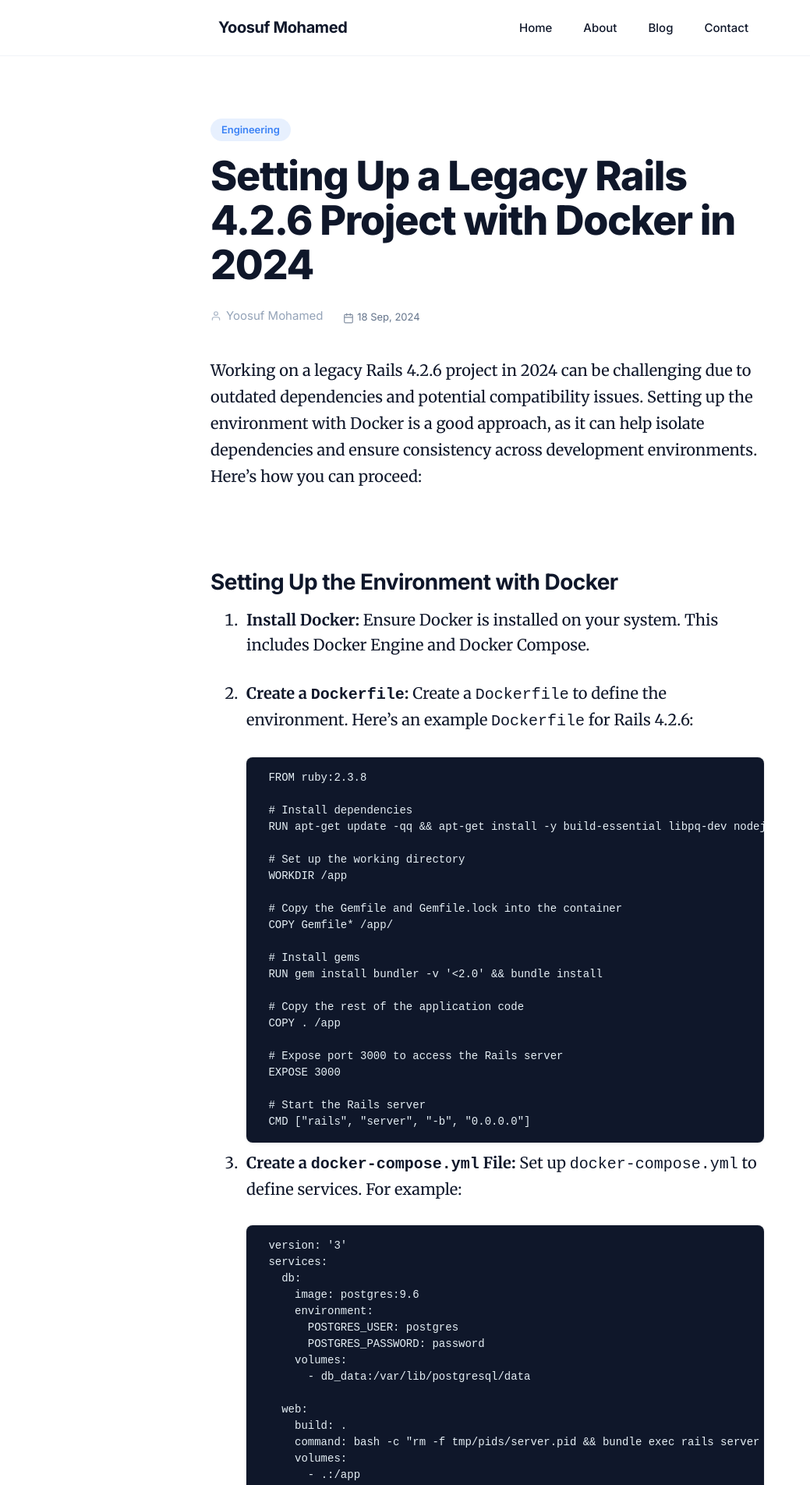
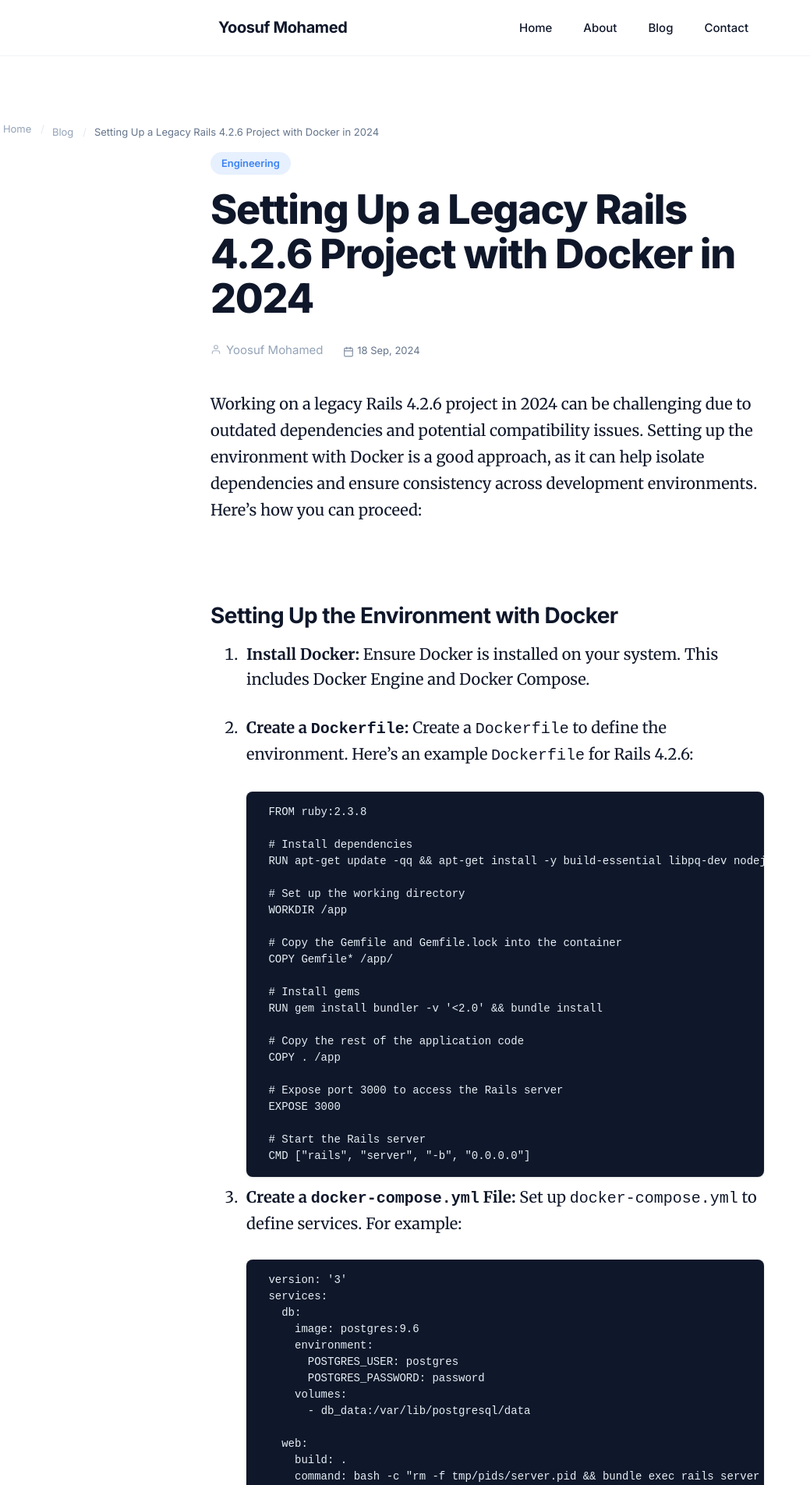
Before and after one commit to yoosuf/yoosuf.github.io, a Jekyll site: the page built from _posts/2024-09-18-working-on-rails-4-2-6-in-2024.md, in a window 1280 px wide. Shown: the top 1904 px of the page at 78% size, without its empty margins (0-1039 px from the left). Built offline with Jekyll 4.4.1, drawn with Linux system fonts in a browser that asks for light colours.

Commit message:
Add breadcrumbs for posts and pages
Adds a shared breadcrumbs include used on post, page, and blog index
layouts: a visible nav trail plus a matching BreadcrumbList JSON-LD
block for search-engine rich results.

```diff
--- /dev/null
+++ b/_includes/breadcrumbs.html
@@ -0,0 +1,55 @@
+{% comment %}
+  Renders a visible breadcrumb trail plus a matching BreadcrumbList JSON-LD block.
+  Expects `page` in scope. Trail is: Home > [Blog >] Current.
+{% endcomment %}
+{%- assign crumbs = "" | split: "" -%}
+{%- assign home_crumb = "Home|" | append: site.url | append: "/" -%}
+{%- assign crumbs = crumbs | push: home_crumb -%}
+
+{%- if page.collection == "posts" -%}
+  {%- assign blog_crumb = "Blog|" | append: site.url | append: "/blog/" -%}
+  {%- assign crumbs = crumbs | push: blog_crumb -%}
+  {%- assign crumbs = crumbs | push: page.title -%}
+{%- elsif page.url == "/blog/" -%}
+  {%- assign current_title = page.title | default: "Blog" -%}
+  {%- assign crumbs = crumbs | push: current_title -%}
+{%- else -%}
+  {%- assign crumbs = crumbs | push: page.title -%}
+{%- endif -%}
+
+<nav class="breadcrumbs" aria-label="Breadcrumb">
+  <ol class="breadcrumb-list">
+    {%- for crumb in crumbs -%}
+    {%- assign parts = crumb | split: "|" -%}
+    {%- assign label = parts[0] -%}
+    {%- assign crumb_url = parts[1] -%}
+    <li class="breadcrumb-item">
+      {%- if crumb_url -%}
+      <a href="{{ crumb_url }}">{{ label }}</a>
+      {%- else -%}
+      <span aria-current="page">{{ label }}</span>
+      {%- endif %}
+    </li>
+    {%- endfor %}
+  </ol>
+</nav>
+
+<script type="application/ld+json">
+  {
+    "@context": "https://schema.org",
+    "@type": "BreadcrumbList",
+    "itemListElement": [
+      {%- for crumb in crumbs -%}
+      {%- assign parts = crumb | split: "|" -%}
+      {%- assign label = parts[0] -%}
+      {%- assign crumb_url = parts[1] -%}
+      {
+        "@type": "ListItem",
+        "position": {{ forloop.index }},
+        "name": {{ label | jsonify }}{% if crumb_url %},
+        "item": {{ crumb_url | jsonify }}{% endif %}
+      }{% unless forloop.last %},{% endunless %}
+      {%- endfor %}
+    ]
+  }
+</script>
--- a/_layouts/blog.html
+++ b/_layouts/blog.html
@@ -4,6 +4,7 @@ layout: default
 
 <div class="site-main">
   <article class="article">
+    {% include breadcrumbs.html %}
     {% if page.title %}
     <header class="article-header jekyll-canvas">
       <h1 class="article-title">{{ page.title | default: "Blog" | escape }}</h1>
--- a/_layouts/page.html
+++ b/_layouts/page.html
@@ -3,6 +3,7 @@ layout: default
 ---
 
 <article class="article">
+  {% include breadcrumbs.html %}
   {% if page.title %}
   <header class="article-header jekyll-canvas">
     <h1 class="article-title">{{ page.title | escape }}</h1>
--- a/_layouts/post.html
+++ b/_layouts/post.html
@@ -3,6 +3,7 @@ layout: default
 ---
 
 <article class="article post">
+  {% include breadcrumbs.html %}
   <header class="article-header jekyll-canvas">
     {% if page.categories.size > 0 %}
     <ul class="chip-list" aria-label="Categories">
--- a/_sass/_article.scss
+++ b/_sass/_article.scss
@@ -1,6 +1,41 @@
 .article {
 	padding: max(12px, 56px) 0 max(12px, 80px);
 	word-break: break-word;
+}
+.breadcrumbs {
+	margin: 0 0 16px;
+}
+.breadcrumb-list {
+	display: flex;
+	flex-wrap: wrap;
+	align-items: center;
+	gap: 6px;
+	margin: 0;
+	padding: 0;
+	list-style: none;
+	font-size: 1.3rem;
+	color: var(--color-secondary-text);
+}
+.breadcrumb-item {
+	display: flex;
+	align-items: center;
+	gap: 6px;
+	a {
+		color: var(--color-secondary-text);
+		text-decoration: none;
+		&:hover {
+			color: var(--jekyll-accent-color);
+			text-decoration: underline;
+		}
+	}
+	&:not(:last-child)::after {
+		content: "/";
+		margin-left: 6px;
+		color: var(--color-border);
+	}
+	&:last-child span {
+		color: var(--color-midgrey);
+	}
 }
 .page-template {
 	.article {
```
